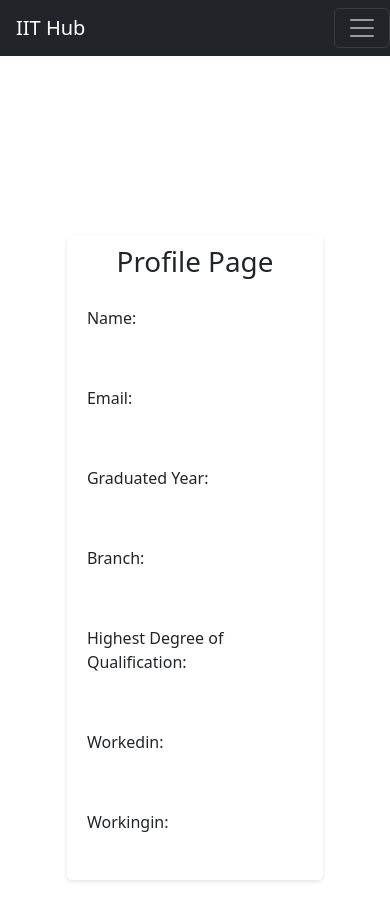
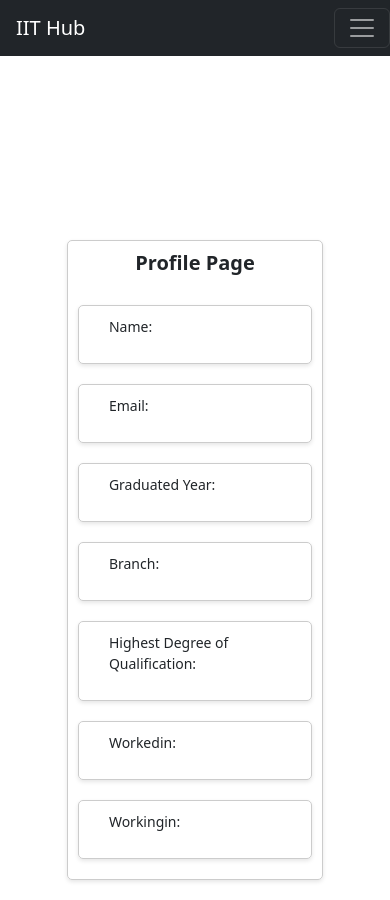
Before and after one commit to cs21b040/team5, a React (Create React App) app in the folder frontend/: page /profile in a window 390 px wide. Built offline with nearby package versions, Linux system fonts and the light colour scheme.

Commit message:
added css to projectdetails

```diff
--- a/frontend/src/Components/Styles/Profile.css
+++ b/frontend/src/Components/Styles/Profile.css
@@ -32,7 +32,7 @@ body {
     /* max-width: 600px; */
     margin: 0 auto;
     padding: 20px;
-    /* border: 1px solid #ccc; */
+    border: 1px solid #ccc;
     border-radius: 5px;
     /* background-color: #fff; */
     box-shadow: 0 2px 4px rgba(0, 0, 0, 0.1);
@@ -41,10 +41,12 @@ body {
   }
 
   .state-box {
-    /* border: 1px solid #ccc; */
+    border: 1px solid #ccc;
     padding: 10px;
     margin: 10px 0;
     border-radius: 5px;
+    box-shadow: 0 2px 4px rgba(0, 0, 0, 0.1);
+
     /* background-color: #f9f9f9; */
   }
 
@@ -58,7 +60,7 @@ body {
 
 .profile-picture img {
     max-width: 100%;
-    box-shadow: 0 2px 4px rgba(0, 0, 0, 0.1);
+    /* box-shadow: 0 2px 4px rgba(0, 0, 0, 0.1); */
     border-radius: 0%;
 
 }
--- /dev/null
+++ b/frontend/src/Components/Styles/projectdetails.css
@@ -0,0 +1,38 @@
+.projectdetails {
+    border: 1px solid #ccc;
+    padding: 5px;
+    border-radius: 5px;
+    box-shadow: 0 2px 4px rgba(0, 0, 0, 0.1);
+  }
+  h1 {
+    font-size: 36px;
+    margin-bottom: 20px;
+    font-weight: bold;
+  }
+  h4 {
+    font-size: 18px;
+    margin-top: 20px;
+    margin-left: 20px;
+    font-weight: bold;
+  }
+  p {
+    font-size: 16px;
+    line-height: 1.5;
+    margin-left: 20px;
+
+  }
+  p[style*="white-space:break-spaces"] {
+    white-space: break-spaces;
+  }
+  @media screen and (max-width: 768px) {
+    h1 {
+      font-size: 20px;
+    }
+    h4 {
+      font-size: 16px;
+      margin-top: 10px;
+    }
+    p {
+      font-size: 14px;
+    }
+  }
--- a/frontend/src/routes/projectDetails.js
+++ b/frontend/src/routes/projectDetails.js
@@ -1,5 +1,6 @@
 import React from 'react';
 import { useLocation } from 'react-router-dom';
+import '../Components/Styles/projectdetails.css'
 
 function ProjectDetails() {
   const location = useLocation();
@@ -7,31 +8,31 @@ function ProjectDetails() {
 
   return (
 
-    <div>
+    <div className='projectdetails'>
       {console.log(project)}
-      <div className="mx-2 my-2">
+      <div className='projectdetails'>
         <h1>Details of the project</h1>
-        <div>
+        <div className='projectdetails'>
           <h4>Title:</h4>
           <p>{project.title}</p>
         </div>
-        <div>
+        <div className='projectdetails'>
           <h4>Professor:</h4>
           <p>{project.professor}</p>
         </div>
-        <div>
+        <div className='projectdetails'>
           <h4>Description:</h4>
           <p style={{whiteSpace:'break-spaces'}}>{project.description}</p>
         </div>
-        <div>
+        <div className='projectdetails'>
           <h4>Institute:</h4>
           <p>{project.institute}</p>
         </div>
-        <div>
+        <div className='projectdetails'>
           <h4>Date:</h4>
           <p>{project.updatedAt.substring(0,10)}</p>
         </div>
-        <div>
+        <div className='projectdetails'>
           <h4>Abstract:</h4>
           <p style={{whiteSpace:'break-spaces'}}>{project.abstract}</p>
         </div>
```
